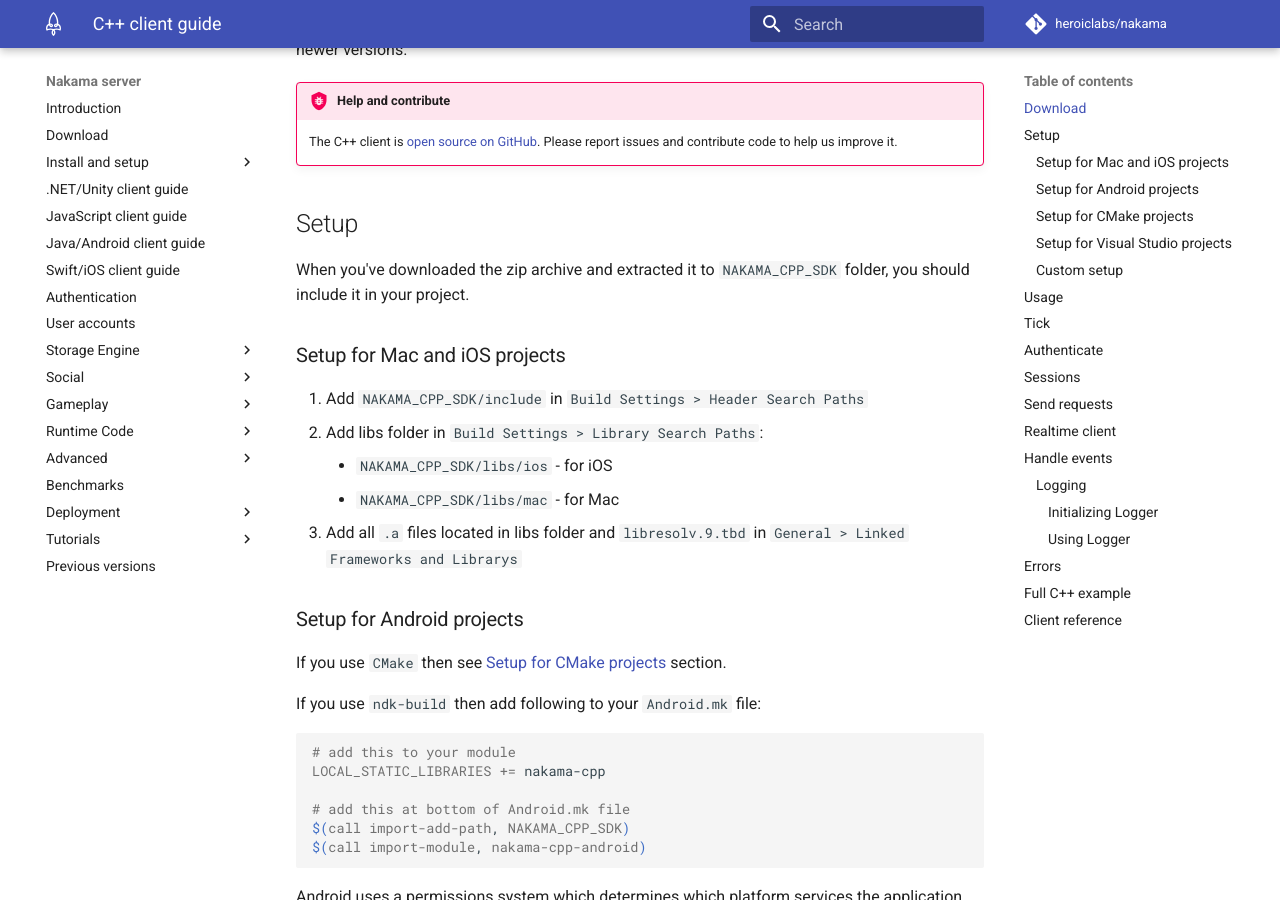
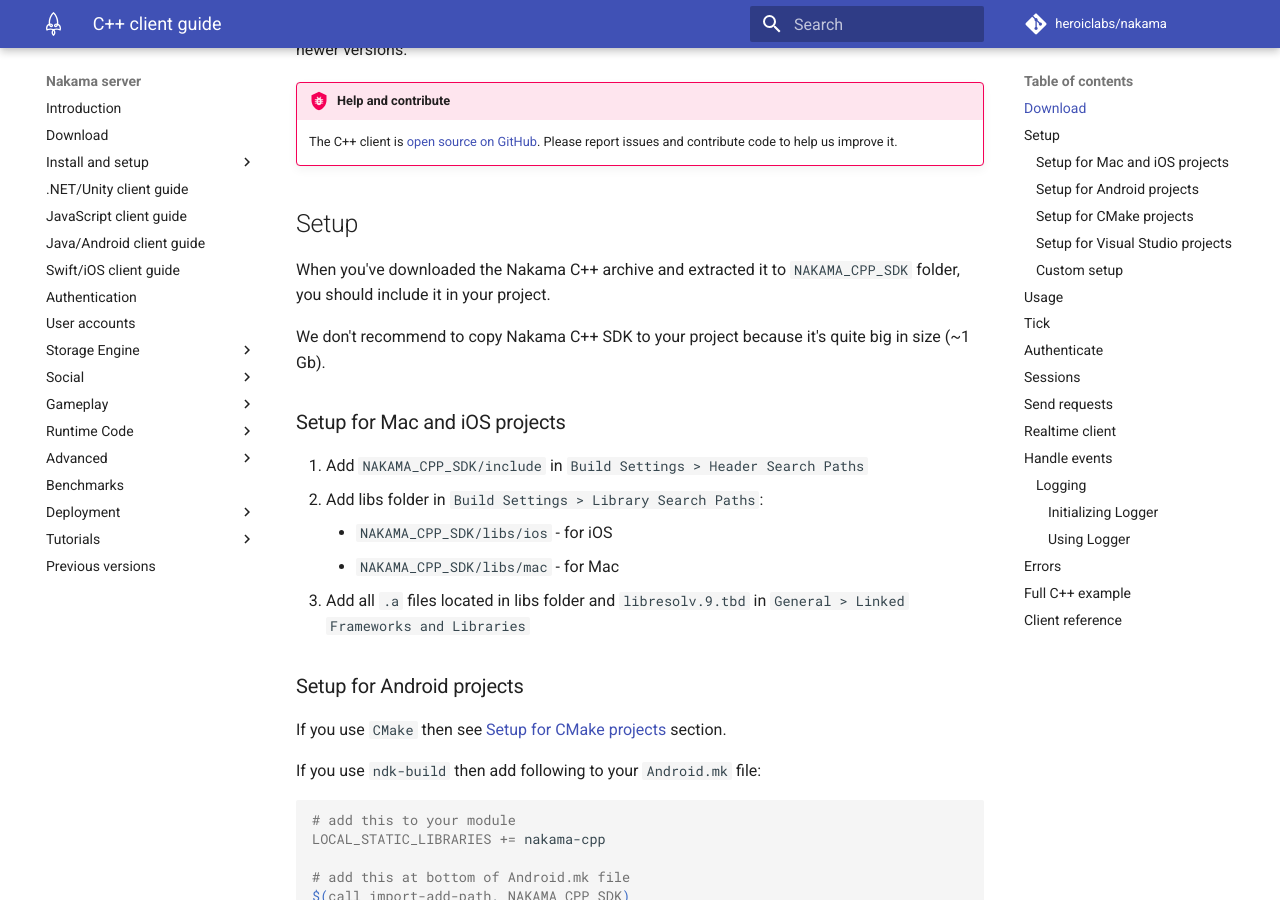
Before and after one commit to heroiclabs/nakama-docs, an MkDocs documentation site: the page built from docs/cpp-client-guide.md, in a window 1280 px wide and 900 px high, scrolled down 378 px. Built offline with MkDocs 1.6.1 and Material for MkDocs 9.7.7, drawn with Linux system fonts in a browser that asks for light colours; comment, search, counter and statistics services are not loaded; old or Windows-style settings are respelled for this version of MkDocs; some of the changed lines change nothing that is shown; some of the changed text lies outside the part shown.

Commit message:
update cpp-client-guide.md

````diff
--- a/docs/cpp-client-guide.md
+++ b/docs/cpp-client-guide.md
@@ -13,7 +13,9 @@
 
 ## Setup
 
-When you've downloaded the zip archive and extracted it to `NAKAMA_CPP_SDK` folder, you should include it in your project.
+When you've downloaded the Nakama C++ archive and extracted it to `NAKAMA_CPP_SDK` folder, you should include it in your project.
+
+We don't recommend to copy Nakama C++ SDK to your project because it's quite big in size (~1 Gb).
 
 ### Setup for Mac and iOS projects
 
@@ -21,7 +23,7 @@
 2. Add libs folder in `Build Settings > Library Search Paths`:
     - `NAKAMA_CPP_SDK/libs/ios` - for iOS
     - `NAKAMA_CPP_SDK/libs/mac` - for Mac
-3. Add all `.a` files located in libs folder and `libresolv.9.tbd` in `General > Linked Frameworks and Librarys`
+3. Add all `.a` files located in libs folder and `libresolv.9.tbd` in `General > Linked Frameworks and Libraries`
 
 ### Setup for Android projects
 
@@ -278,12 +280,12 @@
 {
     for (auto& presence : event.joins)
     {
-        std::cout << "User ID: " << presence.user_id << " Username: " << presence.username << " Status: " << presence.status << std::endl;
+        std::cout << "Joined User ID: " << presence.user_id << " Username: " << presence.username << " Status: " << presence.status << std::endl;
     }
 
     for (auto& presence : event.leaves)
     {
-        std::cout << "User ID: " << presence.user_id << " Username: " << presence.username << " Status: " << presence.status << std::endl;
+        std::cout << "Left User ID: " << presence.user_id << " Username: " << presence.username << " Status: " << presence.status << std::endl;
     }
 });
 ```
@@ -395,10 +397,6 @@
     {
         DefaultClientParameters parameters;
 
-        parameters.host = SERVER_HOST;
-        parameters.port = SERVER_GRPC_PORT;
-        parameters.serverKey = SERVER_KEY;
-
         _client = createDefaultClient(parameters);
     }
 
@@ -420,8 +418,10 @@
             }
         }
 
-        auto successCallback = [](NSessionPtr session)
+        auto successCallback = [this](NSessionPtr session)
         {
+            _session = session;
+
             // to do: save session token in your storage
             std::cout << "session token: " << session->getAuthToken() << std::endl;
         };
````
